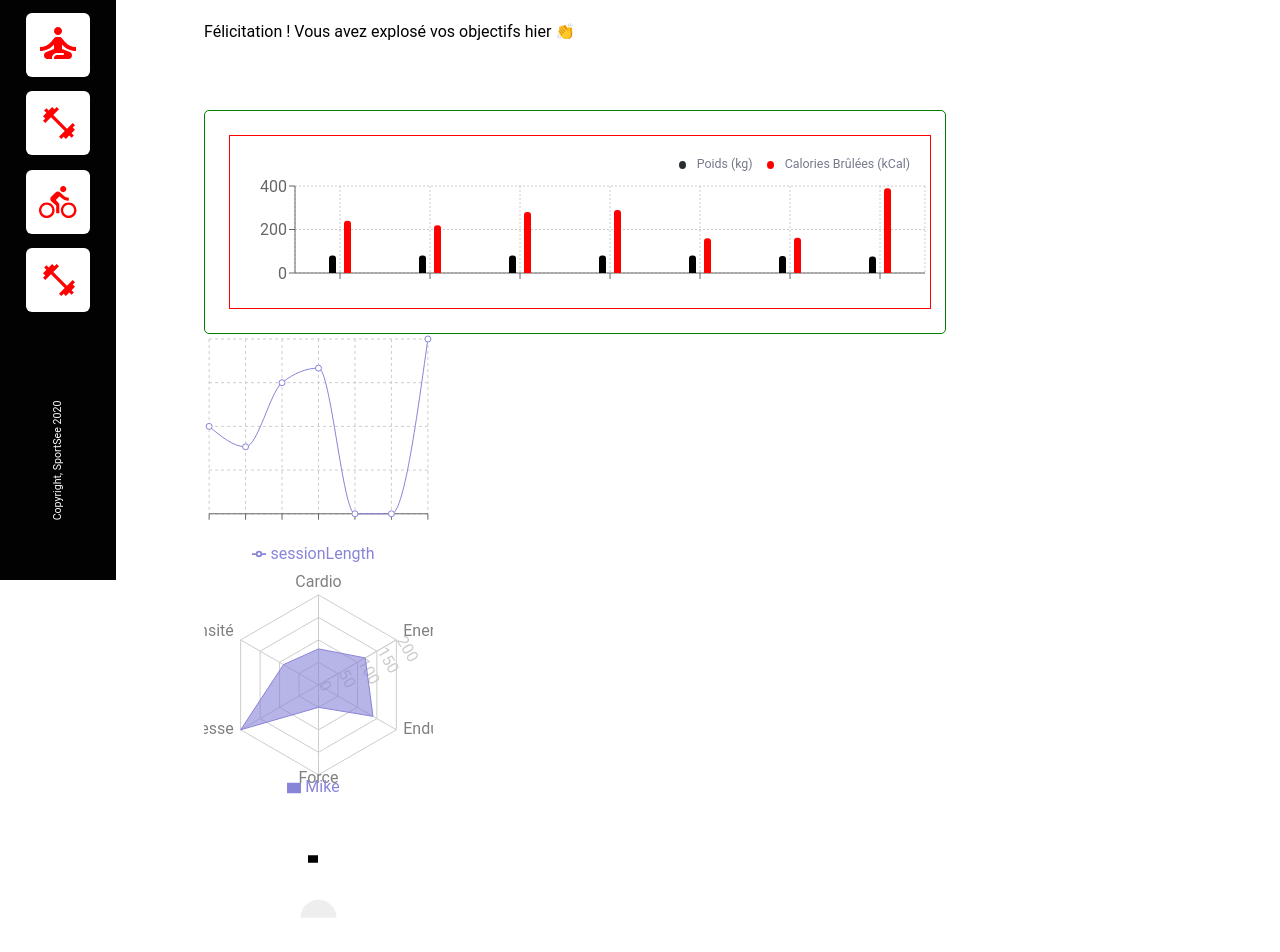
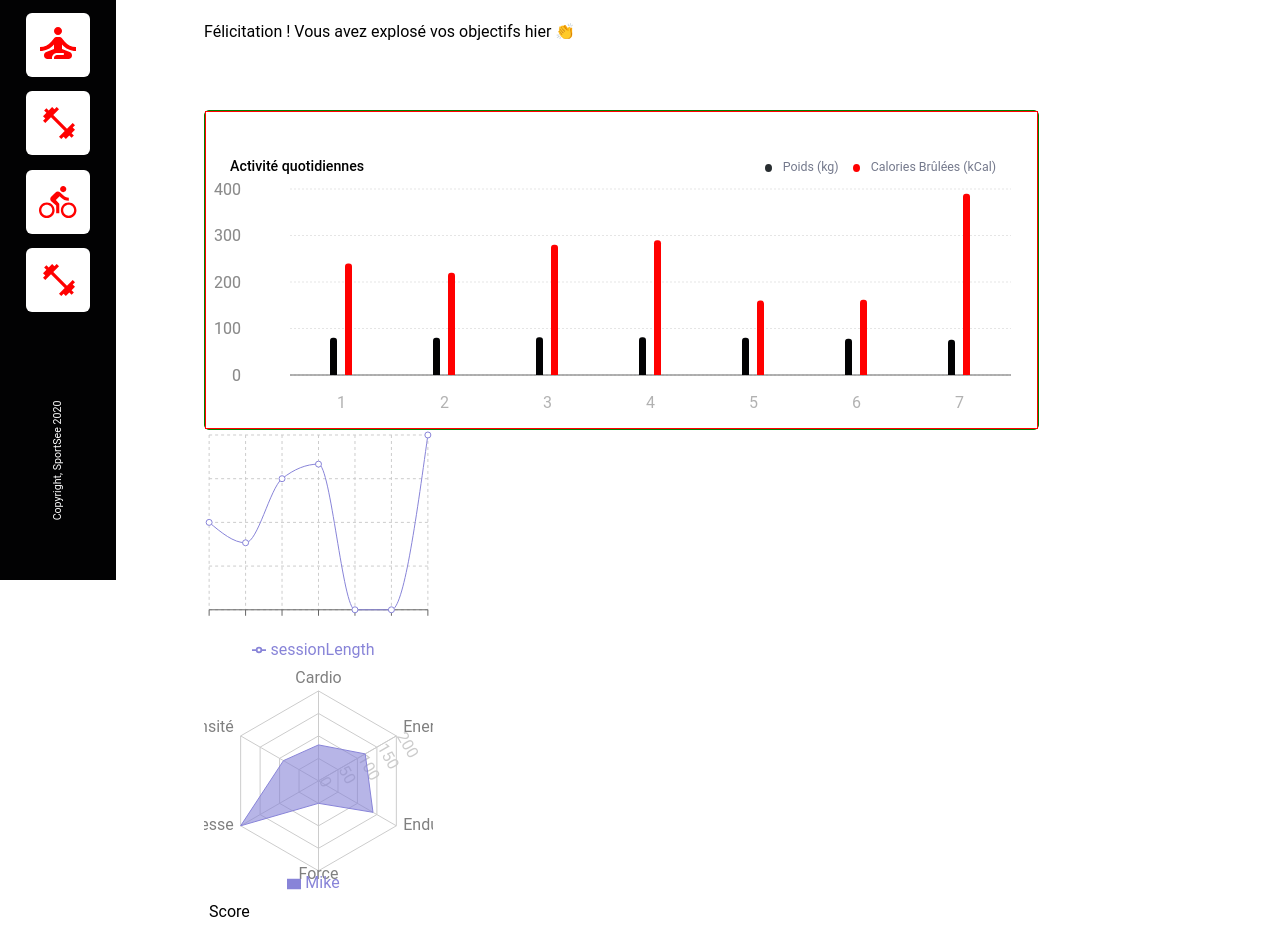
Before and after one commit to maxiim3/OC_P12_SportSee, a React (Vite) app: page / in a window 1280 px wide. Shown: the part 220-1172 px from the top of the page. Built offline with nearby package versions, Linux system fonts and the light colour scheme; no server answers.

Commit message:
BarChart: started style

```diff
--- a/src/Components/MainContainer.tsx
+++ b/src/Components/MainContainer.tsx
@@ -21,6 +21,10 @@ import {
 	XAxis,
 	YAxis,
 } from "recharts"
+import FoodCaloriesIcon from "./FoodCaloriesIcon"
+import FoodProteinIcon from "./FoodProteinIcon"
+import FoodCarbsIcon from "./FoodCarbsIcon"
+import FoodFatIcon from "./FoodFatIcon"
 
 export function MainContainer() {
 	const user = useContext(StoreContext)! as IUser
@@ -64,8 +68,8 @@ export function MainContainer() {
 	}, [user])
 
 	const scoreObjectif = useMemo(() => {
-		return user.info.todayScore || user.info.score
-	}, [user]);
+		return {score: user.info.todayScore || user.info.score}
+	}, [user])
 
 	function switchKind(kind: number) {
 		switch (kind) {
@@ -88,7 +92,6 @@ export function MainContainer() {
 		let array: {}[] = []
 		user?.performance?.data.forEach(session => {
 			array.push({...session, kindLabel: switchKind(session.kind)})
-			console.log(array)
 		})
 		return array
 	}, [user])
@@ -104,22 +107,47 @@ export function MainContainer() {
 			<main className={"container__main"}>
 				<section className="container__main__graphs">
 					<article className="container__main__graphs__graph container__main__graphs__graph--bars">
-						<ResponsiveContainer
-							className={"barChart"}
-							width={"100%"}
-							height={"100%"}
-							minHeight={145}
-							minWidth={702}>
+						<ResponsiveContainer className={"barChart"}>
 							<BarChart
-								title={"Activité quotidienne"}
+								margin={{top: 32, left: 24, bottom: 23, right: 26}}
 								barSize={7}
 								barCategoryGap={53}
 								barGap={8}
 								data={userSessions}>
-								<CartesianGrid strokeDasharray="2 2" />
-								<XAxis dataKey="sessionNumber" />
-								{/*<YAxis dataKey={"kilogram"} />*/}
-								<YAxis dataKey={"calories"} />
+								<CartesianGrid
+									vertical={false}
+									strokeDasharray="2 2"
+									strokeOpacity={0.5}
+								/>
+
+								<XAxis
+									dataKey={"dayInitial"}
+									tick={{
+										stroke: "#9b9eac",
+										opacity: 0.5,
+										strokeWidth: 0,
+										fontSize: "16px",
+									}}
+									tickMargin={16}
+									tickLine={false}
+								/>
+								<YAxis
+									dataKey={"calories"}
+									axisLine={false}
+									tick={{
+										stroke: "#9b9eac",
+										opacity: 0.5,
+										strokeWidth: 0,
+										fontSize: "16px",
+									}}
+									tickMargin={43}
+									tickLine={false}
+
+								/>
+								<YAxis
+									dataKey={"kilogram"}
+									axisLine={false}
+								/>
 								<Tooltip />
 								<Legend
 									align={"right"}
@@ -127,23 +155,24 @@ export function MainContainer() {
 									layout={"horizontal"}
 									content={({payload, content}) => {
 										return (
-											<ul className={"barChart__legend"}>
+											<header className={"barChart__legend"}>
+												<p>Activité quotidiennes</p>
+												<ul>
 													<li>Poids (kg)</li>
 													<li>Calories Brûlées (kCal)</li>
 												</ul>
+											</header>
 										)
 									}}
 								/>
 								<Bar
 									className={"barChart__bar barChart__bar--kg"}
-									legendType={"circle"}
 									dataKey="kilogram"
 									radius={[3, 3, 0, 0]}
 								/>
 								<Bar
 									className={"barChart__bar barChart__bar--cal"}
 									dataKey="calories"
-									legendType={"circle"}
 									radius={[3, 3, 0, 0]}
 								/>
 							</BarChart>
@@ -202,31 +231,33 @@ export function MainContainer() {
 							<RadialBarChart
 								width={730}
 								height={250}
-								innerRadius="10%"
-								outerRadius="80%"
+								innerRadius="85%"
+								outerRadius="100%"
 								data={[scoreObjectif]}
-								startAngle={180}
-								endAngle={0}>
+								startAngle={220}
+								// endAngle={-130}>
+								endAngle={50}>
 								<RadialBar
-									label={{fill: "#666", position: "insideStart"}}
+									label={{fill: "#000000", position: "center", fontSize: "24px"}}
 									background
-									clockWise={true}
-									dataKey="uv"
+									dataKey="score"
 								/>
 								<Legend
 									iconSize={10}
 									width={120}
 									height={140}
 									layout="vertical"
-									verticalAlign="middle"
-									align="right"
+									verticalAlign="top"
+									align="left"
+									aria-label={"Score"}
+									content={props => <span>Score</span>}
 								/>
 								<Tooltip />
 							</RadialBarChart>
 						</ResponsiveContainer>
 					</article>
 				</section>
-				{/*<aside className="container__main__aside">
+				<aside className="container__main__aside">
 					<article className={"container__main__aside__item"}>
 						<FoodCaloriesIcon />
 						<p className="value">{user?.info?.keyData?.calorieCount}</p>
@@ -247,7 +278,7 @@ export function MainContainer() {
 						<p className="value">{user?.info?.keyData?.lipidCount}</p>
 						<p className="label">Lipides</p>
 					</article>
-				 </aside>*/}
+				</aside>
 			</main>
 		</section>
 	)
--- a/src/Sass/index.css
+++ b/src/Sass/index.css
@@ -122,27 +122,37 @@ h3 {
   border-radius: 5px;
 }
 .container__main__graphs__graph--bars {
+  width: 835px;
+  height: 320px;
+  border: 1px green solid;
   grid-area: a;
-  width: clamp(584px, 58vw, 835px);
-  height: clamp(224px, 22.22vh, 320px);
-  padding: 24px;
-  border: 1px green solid;
 }
 .container__main__graphs__graph .barChart {
+  width: 100% !important;
+  height: 100% !important;
   border: 1px red solid;
 }
 .container__main__graphs__graph .barChart__legend {
+  display: flex;
+  align-items: center;
+  justify-content: space-between;
+}
+.container__main__graphs__graph .barChart__legend p {
+  font-size: clamp(11px, 1.11vw, 16px);
+  font-weight: 500;
+}
+.container__main__graphs__graph .barChart__legend ul {
   display: flex;
   float: right;
   margin: 15px;
   gap: 32px;
 }
-.container__main__graphs__graph .barChart__legend li {
+.container__main__graphs__graph .barChart__legend ul li {
   font-size: clamp(10px, 0.97vw, 14px);
   position: relative;
   color: rgb(116, 121, 140);
 }
-.container__main__graphs__graph .barChart__legend li::before {
+.container__main__graphs__graph .barChart__legend ul li::before {
   position: absolute;
   top: 5px;
   left: -18px;
@@ -152,7 +162,7 @@ h3 {
   border-radius: 100%;
   background: rgb(255, 0, 0);
 }
-.container__main__graphs__graph .barChart__legend li:first-of-type::before {
+.container__main__graphs__graph .barChart__legend ul li:first-of-type::before {
   background: rgb(40, 45, 48);
 }
 .container__main__graphs__graph .barChart__bar--kg {
--- a/src/Sass/index.scss
+++ b/src/Sass/index.scss
@@ -54,6 +54,8 @@ $accent-blue: rgb(74, 184, 255);
 $accent-blue: rgb(253, 204, 12);
 $accent-blue: rgb(253, 81, 129);
 //endregion
+
+
 
 $headerH: 92px;
 $sideBarW: 116px;
@@ -209,18 +211,28 @@ h3 {
 				border-radius: 5px;
 
 				&--bars {
+					width: 835px;
+					height: 320px;
+					border: 1px green solid;
 					grid-area: a;
-					width: clamp(584px, 58vw, 835px);
-					height: clamp(224px, 22.22vh, 320px);
-					padding: 24px;
-					border: 1px green solid;
 				}
 
 				.barChart {
+					width: 100% !important;
+					height: 100% !important;
 					border: 1px red solid;
 
+					&__legend {
+						display: flex;
+						align-items: center;
+						justify-content: space-between;
 
-					&__legend {
+						p {
+							font-size: $stat-score-label;
+							font-weight: 500;
+						}
+
+						ul {
 							display: flex;
 							float: right;
 							margin: 15px;
@@ -245,6 +257,7 @@ h3 {
 								&:first-of-type {
 									&::before {
 										background: $primary-alt;
+									}
 								}
 							}
 						}
```
Also changed, not shown: 1 other file (tests, documents, lock files or other folders). Lines whose indentation alone changed are shown as unchanged.
